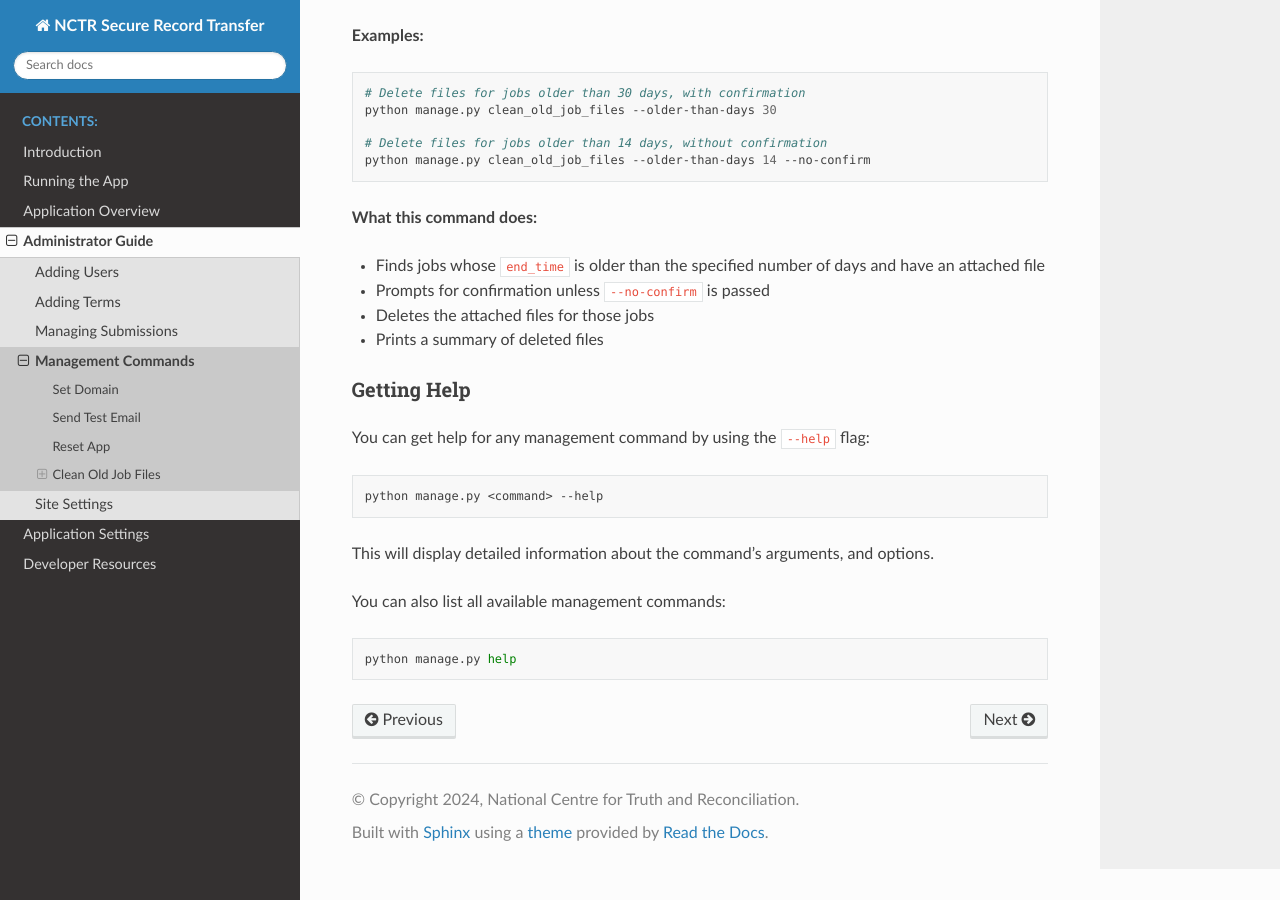
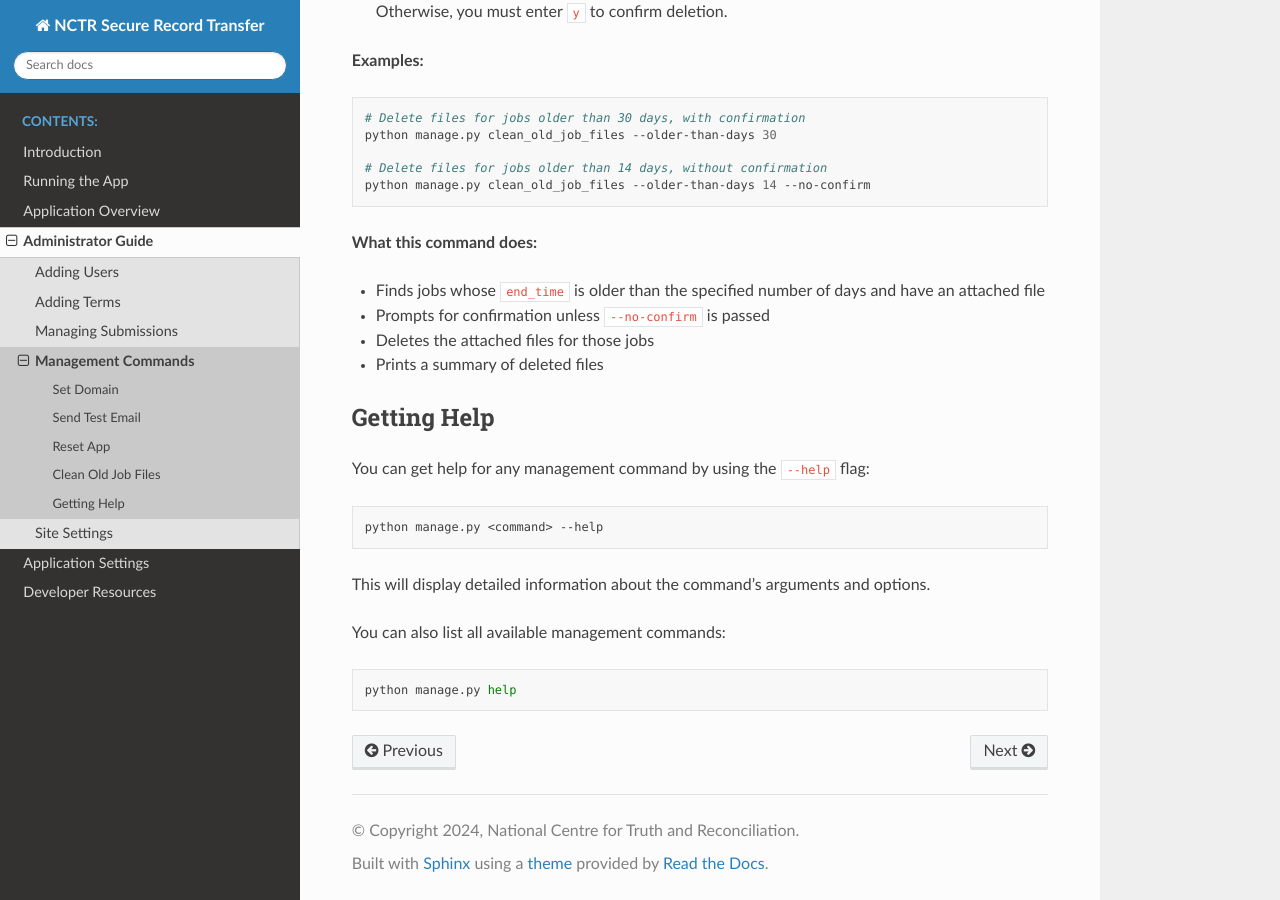
Before and after one commit to NationalCentreTruthReconciliation/Secure-Record-Transfer, a Sphinx documentation site: the page built from docs/admin_guide/management_commands.rst, in a window 1280 px wide and 900 px high, scrolled down 2857 px. Built offline with Sphinx 7.4.7 and the Read the Docs theme 3.1.0, drawn with Linux system fonts in a browser that asks for light colours; some of the changed text lies outside the part shown.

```diff
--- a/docs/admin_guide/management_commands.rst
+++ b/docs/admin_guide/management_commands.rst
@@ -144,7 +145,7 @@ Deletes job attachment files for jobs whose end time is older than a specified n
 * Prints a summary of deleted files
 
 Getting Help
-############
+------------
 
 You can get help for any management command by using the ``--help`` flag:
 
@@ -152,7 +153,7 @@ You can get help for any management command by using the ``--help`` flag:
 
     python manage.py <command> --help
 
-This will display detailed information about the command's arguments, and options.
+This will display detailed information about the command's arguments and options.
 
 You can also list all available management commands:
 
```
Also changed, not shown: other parts of docs/admin_guide/management_commands.rst (+1 -0 lines).
